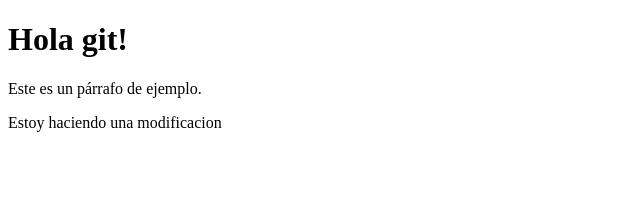
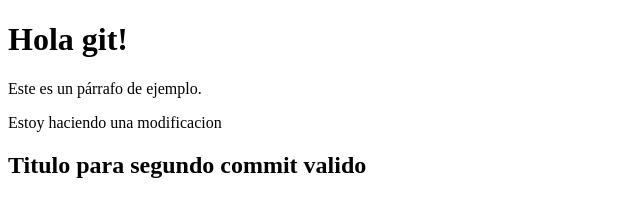
Before and after one commit to AustinEPL/aplicandogit, a plain HTML site: page index.html in a window 1280 px wide. Shown: the whole page, without its empty margins (0-640 px from the left). Drawn offline with Linux system fonts and the light colour scheme.

Commit message:
Añadiendo titulos h2 y modificando descripcion con VIM
modificando la descripcion con VIM

```diff
--- a/index.html
+++ b/index.html
@@ -11,7 +11,9 @@
 
     <h1>Hola git!</h1>
     <p>Este es un párrafo de ejemplo.</p>
-<p>Estoy haciendo una modificacion </p>
+    <p>Estoy haciendo una modificacion </p>
+
+    <h2>Titulo para segundo commit valido</h2>
 
     <!-- Fin del contenido de la página -->
 
```
Also changed, not shown: css/style.css (added), js/logica.js (added).
